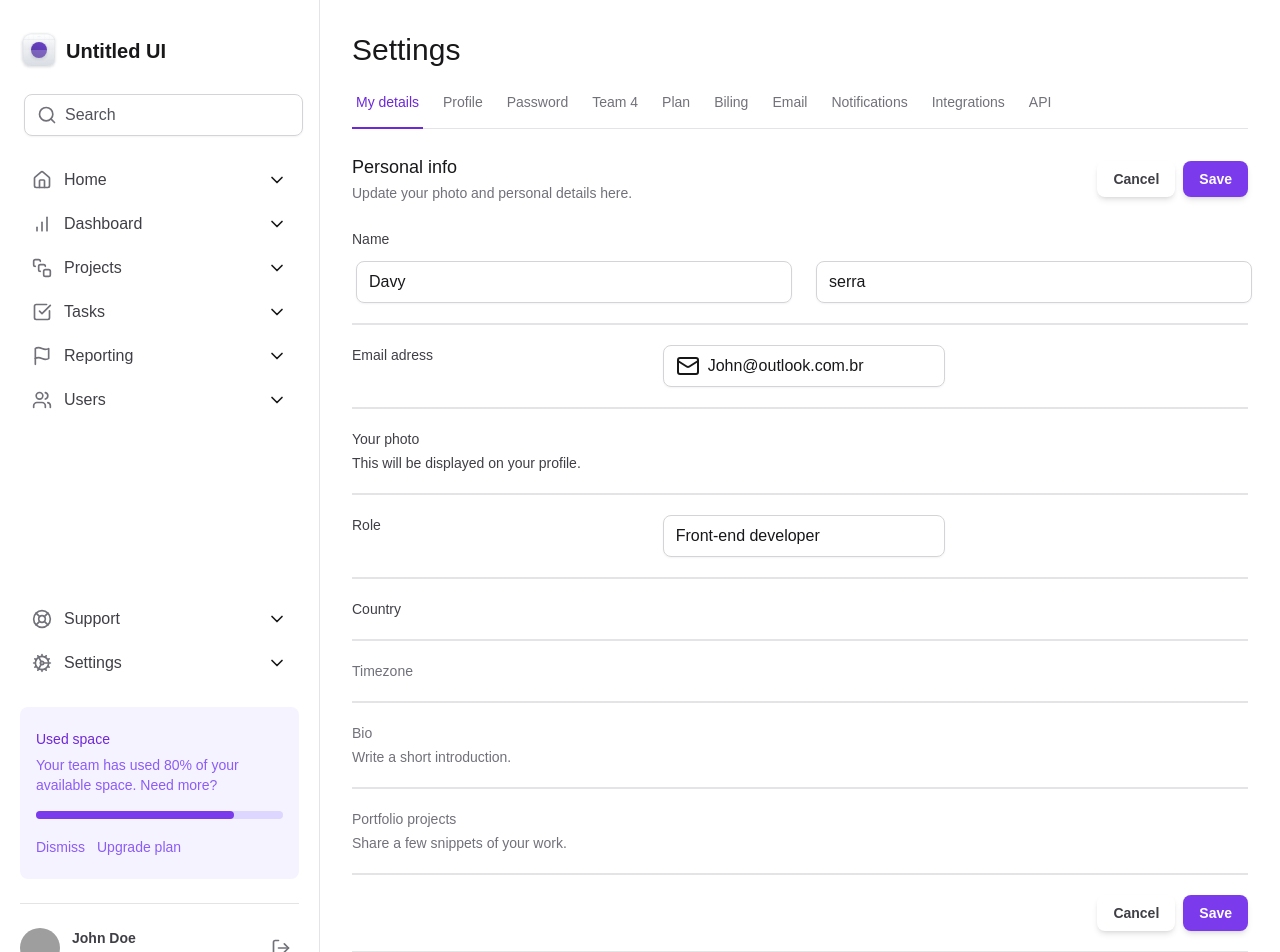
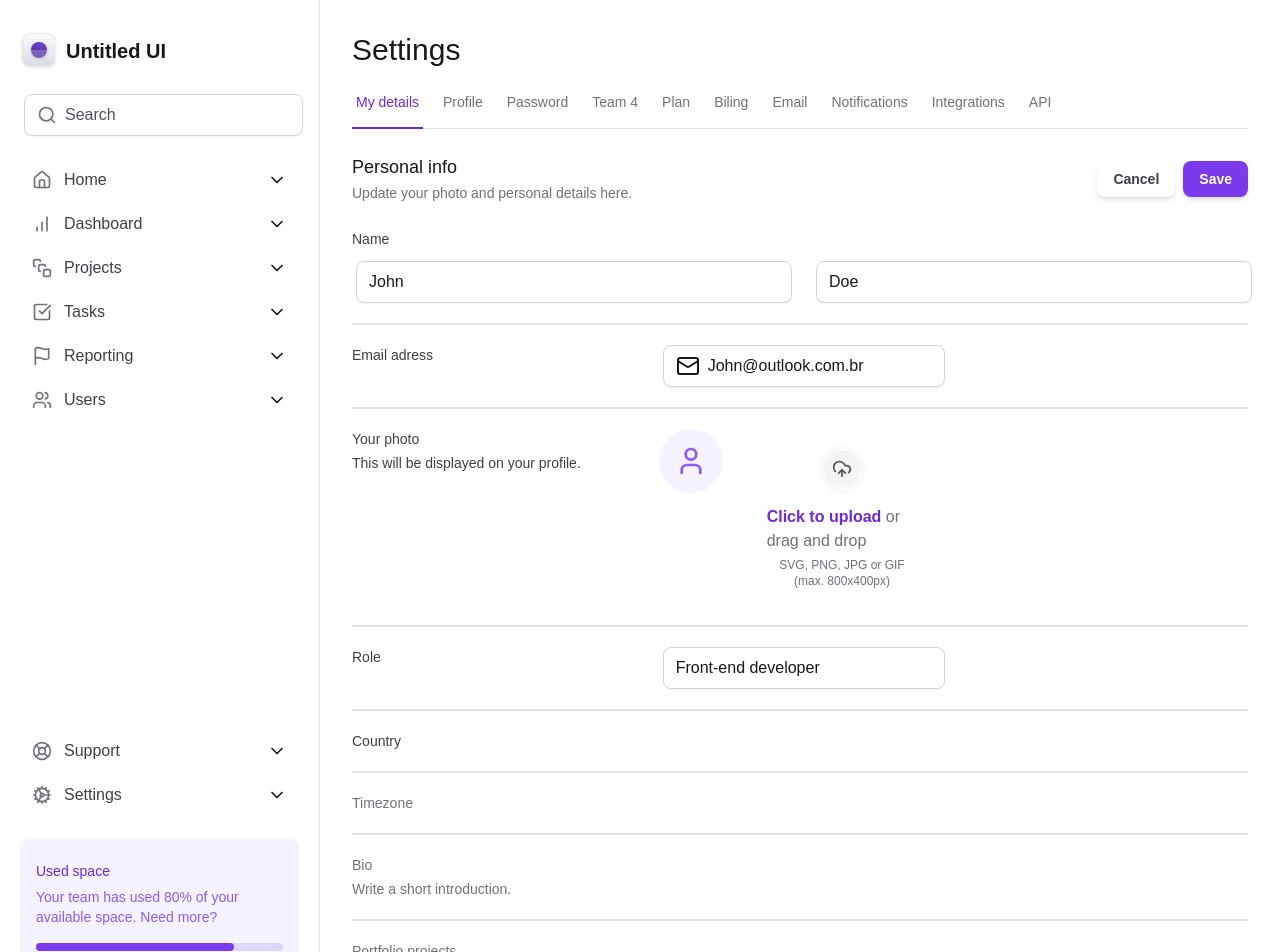
Before and after one commit to DaviSerra/Sidebar, a Next.js app: page / in a window 1280 px wide. Shown: the top 952 px of the page. Built offline with nearby package versions, Linux system fonts and the light colour scheme; grey boxes are pictures that could not be loaded.

Commit message:
feat: estilizando o upload de arquivos

```diff
--- a/src/app/page.tsx
+++ b/src/app/page.tsx
@@ -1,7 +1,7 @@
 import SettingsTabs from '@/components/SettingsTabs'
 
 import InputRoot, { InputControl, InputPrefix } from '@/components/Input'
-import { Mail } from 'lucide-react'
+import { Mail, UploadCloud, User } from 'lucide-react'
 
 export default function Home() {
   return (
@@ -46,10 +46,10 @@
             </label>
             <div className="grid gap-6 grid-cols-2">
               <InputRoot>
-                <InputControl id="firstName" defaultValue="Davy" />
+                <InputControl id="firstName" defaultValue="John" />
               </InputRoot>
               <InputRoot>
-                <InputControl defaultValue="serra" />
+                <InputControl defaultValue="Doe" />
               </InputRoot>
             </div>
           </div>
@@ -76,14 +76,39 @@
           <div className="grid gap-6 grid-cols-3 pt-5">
             <label
               className="text-sm font-medium text-zinc-700"
-              htmlFor="email"
+              htmlFor="photo"
             >
               Your photo
               <span className="text-sm font-normal textzinc-500 block mt-1">
                 This will be displayed on your profile.
               </span>
             </label>
-            <div></div>
+            <div className="flex items-start gap-5">
+              <div className="bg-violet-50 flex h-16 w-16 items-center justify-center rounded-full">
+                <User className="w-8 h-8 text-violet-500" />
+              </div>
+              <label
+                className="group flex flex-1 cursor-pointer flex-col items-center gap-3 rounded-lg border-zinc-300 px-6 py-4 text-center text-zinc-500 hover:border-violet-200 hover:bg-violet-25 hover:text-violet-500"
+                htmlFor="photo"
+              >
+                <div className="group-hover:border-violet-50 group-hover:bg-violet-100 rounded-full border-6 border-zinc-50 bg-zinc-100 p-2">
+                  <UploadCloud className="w-5 h-5 text-zinc-600 group-hover:text-violet-600" />
+                </div>
+
+                <div className="flex flex-col items-center gap-1">
+                  <span className="text-start">
+                    <span className="font-semibold text-violet-700">
+                      Click to upload
+                    </span>{' '}
+                    or drag and drop
+                  </span>
+                  <span className="text-xs">
+                    SVG, PNG, JPG or GIF (max. 800x400px)
+                  </span>
+                </div>
+              </label>
+              <input className="sr-only" type="file" id="photo" />
+            </div>
           </div>
 
           <div className="grid gap-6 grid-cols-3 pt-5">
@@ -131,7 +156,7 @@
               htmlFor="projects"
             >
               Portfolio projects
-              <span className="text-sm font-normal textzinc-500 block mt-1">
+              <span className="text-sm font-normal text-zinc-500 block mt-1">
                 Share a few snippets of your work.
               </span>
             </label>
--- a/tailwind.config.ts
+++ b/tailwind.config.ts
@@ -9,6 +9,16 @@
         profile: 'max-content 1fr min-content',
         form: 'minmax(7.5rem 17.5rem) minmax(25rem, 1fr) minmax(0 15rem)',
       },
+
+      borderWidth: {
+        6: '6px',
+      },
+
+      colors: {
+        violet: {
+          25: '#fcfaff',
+        },
+      },
     },
   },
   plugins: [],
```
